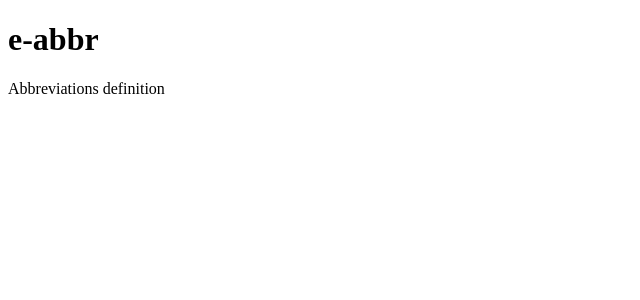
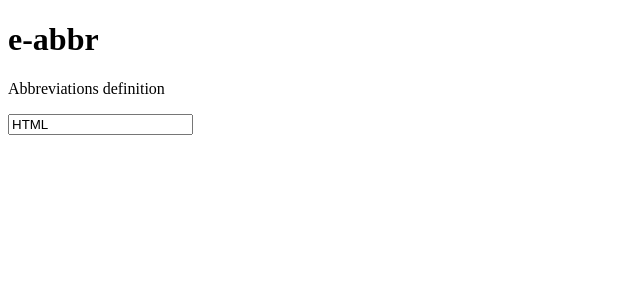
Before and after one commit to edysegura/e-abbr-angular, an Angular app: page / in a window 1280 px wide. Shown: the top 300 px of the page, without its empty margins (0-640 px from the left). Built offline with nearby package versions, Linux system fonts and the light colour scheme.

Commit message:
Added abbr component

```diff
--- /dev/null
+++ b/src/app/abbr/abbr.component.ts
@@ -0,0 +1,11 @@
+import { Component } from '@angular/core';
+
+@Component({
+  selector: 'app-abbr',
+  template: `
+    <input type="text" [value]="abbr" />
+  `
+})
+export class AbbrComponent {
+  abbr = 'HTML';
+}
--- a/src/app/app.component.html
+++ b/src/app/app.component.html
@@ -1,4 +1,5 @@
 <div>
   <h1>e-abbr</h1>
   <p>Abbreviations definition</p>
+  <app-abbr></app-abbr>
 </div>
--- a/src/app/app.module.ts
+++ b/src/app/app.module.ts
@@ -3,11 +3,13 @@ import { NgModule } from '@angular/core';
 
 
 import { AppComponent } from './app.component';
+import { AbbrComponent } from './abbr/abbr.component';
 
 
 @NgModule({
   declarations: [
-    AppComponent
+    AppComponent,
+    AbbrComponent
   ],
   imports: [
     BrowserModule
```
